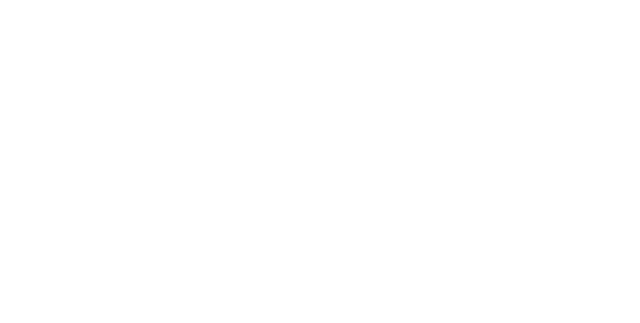
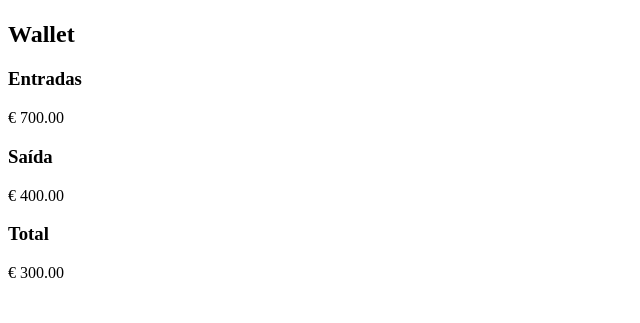
Before and after one commit to ajax-oliver/wallet, a plain HTML site: page public_html/index.html in a window 1280 px wide. Shown: the whole page, without its empty margins (0-640 px from the left). Drawn offline with Linux system fonts and the light colour scheme.

Commit message:
Estrutura escrita dos cartões

```diff
--- a/public_html/index.html
+++ b/public_html/index.html
@@ -12,21 +12,21 @@
 		</header>
 
 		<main class="container">
-			<h2></h2>
+			<h2>Wallet</h2>
 
 			<div class="card">
-				<h3></h3>
-				<p></p>
+				<h3>Entradas</h3>
+				<p>€ 700.00</p>
 			</div>
 
 			<div class="card">
-				<h3></h3>
-				<p></p>
+				<h3>Saída</h3>
+				<p>€ 400.00</p>
 			</div>
 
 			<div class="card-green">
-				<h3></h3>
-				<p></p>
+				<h3>Total</h3>
+				<p>€ 300.00</p>
 			</div>
 
 			<h2 class="transaction"></h2>
```
